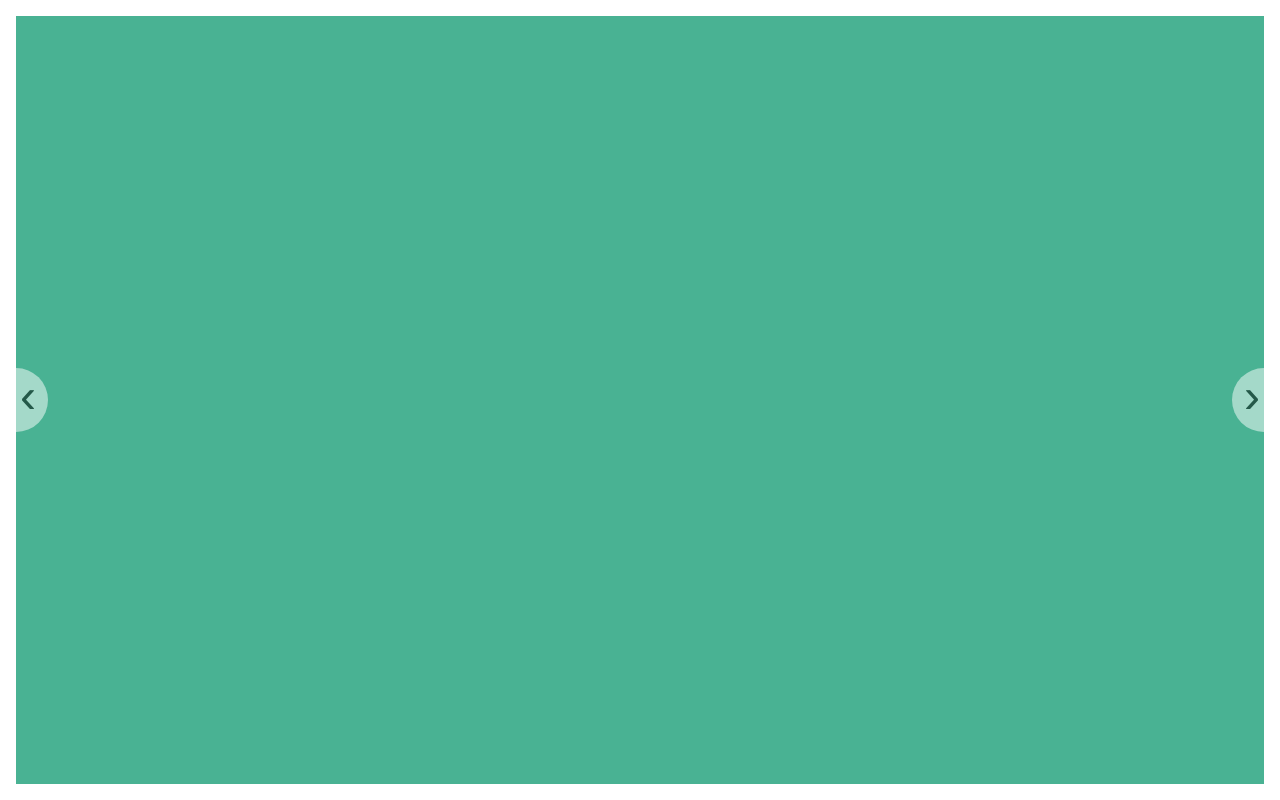
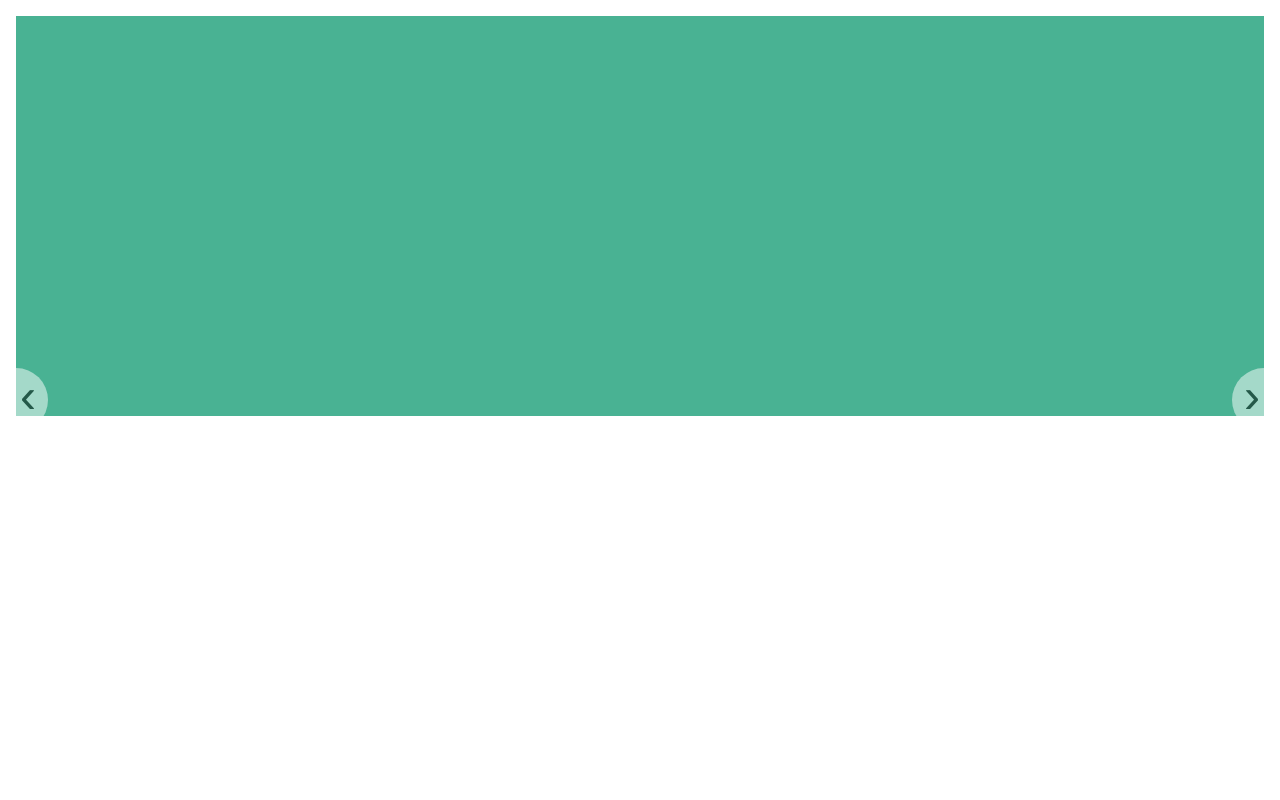
Before and after one commit to AngeloDima/js-array-carousel, a plain HTML site: page index.html in a window 1280 px wide. Drawn offline with Linux system fonts and the light colour scheme.

Commit message:
-50% altezza Slide

```diff
--- a/style.css
+++ b/style.css
@@ -63,7 +63,7 @@
 
   .slide {
     width: 100%;
-    height: 100%;
+    height: 50vh;
     flex: 1 0 100%;
   }
 
```
